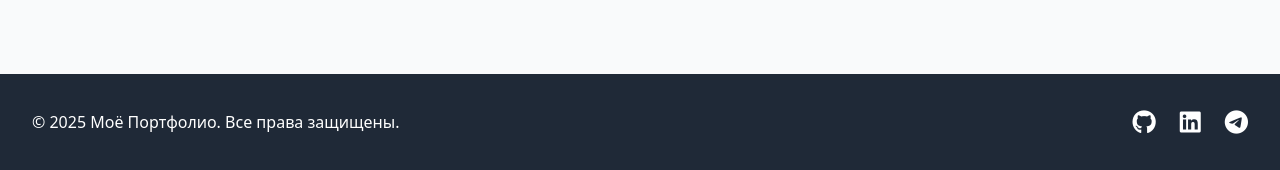
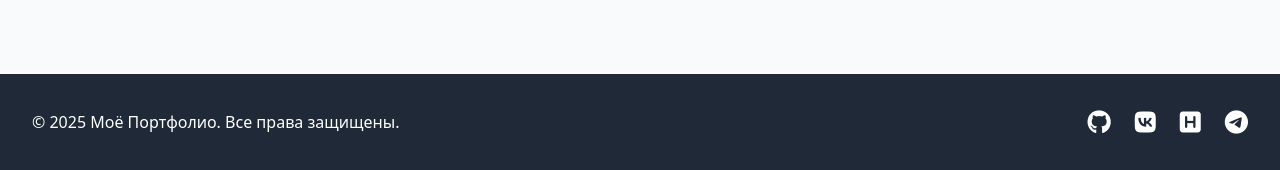
Before and after one commit to SergeiCherk/portfolio-site, a Django app: page /about/ in a window 1280 px wide. Shown: the part 854-1024 px from the top of the page. Run offline with Django 5.2, Linux system fonts and the light colour scheme; data that the repository does not hold is empty; parts of the project's set-up code (start-up, migrations or seed data) failed here and were passed over; some libraries are stand-ins or nearby versions.

Commit message:
Fix dark mode toggle and replace LinkedIn/Twitter with VK/Habr

```diff
--- a/static/css/style.css
+++ b/static/css/style.css
@@ -19,7 +19,17 @@ html {
     scroll-behavior: smooth;
 }
 
-/* Dark mode transitions */
+/* Плавная анимация темы */
 * {
-    transition: background-color 0.3s ease, color 0.3s ease;
+    transition: background-color 0.3s ease, color 0.3s ease, border-color 0.3s ease;
 }
+
+/* Анимация кнопки темы */
+#theme-toggle {
+    transition: transform 0.3s ease;
+}
+
+/* Отключаем transition для элементов которые не должны анимироваться */
+img, video, iframe {
+    transition: none !important;
+}
--- a/templates/about/index.html
+++ b/templates/about/index.html
@@ -33,28 +33,40 @@
 <div class="flex space-x-4 mb-6">
     {% if about.github %}
     <a href="{{ about.github }}" target="_blank"
-                       class="bg-gray-800 dark:bg-gray-700 text-white p-3 rounded-lg hover:bg-gray-700 dark:hover:bg-gray-600 transition">
+       class="bg-gray-800 dark:bg-gray-700 text-white p-3 rounded-lg hover:bg-gray-700 dark:hover:bg-gray-600 transition"
+       title="GitHub">
         <i class="fab fa-github text-xl"></i>
     </a>
     {% endif %}
 
-                    {% if about.linkedin %}
-                    <a href="{{ about.linkedin }}" target="_blank"
-                       class="bg-blue-600 text-white p-3 rounded-lg hover:bg-blue-700 transition">
-                        <i class="fab fa-linkedin text-xl"></i>
+    {% if about.vk %}
+    <a href="{{ about.vk }}" target="_blank"
+       class="bg-blue-500 text-white p-3 rounded-lg hover:bg-blue-600 transition"
+       title="ВКонтакте">
+        <i class="fab fa-vk text-xl"></i>
+    </a>
+    {% endif %}
+
+    {% if about.habr %}
+    <a href="{{ about.habr }}" target="_blank"
+       class="bg-teal-600 text-white p-3 rounded-lg hover:bg-teal-700 transition"
+       title="Habr">
+        <i class="fas fa-h-square text-xl"></i>
     </a>
     {% endif %}
 
     {% if about.telegram %}
     <a href="{{ about.telegram }}" target="_blank"
-                       class="bg-blue-500 text-white p-3 rounded-lg hover:bg-blue-600 transition">
+       class="bg-blue-400 text-white p-3 rounded-lg hover:bg-blue-500 transition"
+       title="Telegram">
         <i class="fab fa-telegram text-xl"></i>
     </a>
     {% endif %}
 
     {% if about.email %}
     <a href="mailto:{{ about.email }}"
-                       class="bg-red-600 text-white p-3 rounded-lg hover:bg-red-700 transition">
+       class="bg-red-600 text-white p-3 rounded-lg hover:bg-red-700 transition"
+       title="Email">
         <i class="fas fa-envelope text-xl"></i>
     </a>
     {% endif %}
--- a/templates/base.html
+++ b/templates/base.html
@@ -96,13 +96,24 @@
                 <p>&copy; 2025 Моё Портфолио. Все права защищены.</p>
             </div>
             <div class="flex space-x-6">
-                    <a href="#" class="hover:text-indigo-400 transition">
+                <a href="{{ about.github|default:'#' }}" target="_blank"
+                   class="hover:text-indigo-400 transition"
+                   title="GitHub">
                     <i class="fab fa-github text-2xl"></i>
                 </a>
-                    <a href="#" class="hover:text-indigo-400 transition">
-                        <i class="fab fa-linkedin text-2xl"></i>
+                <a href="{{ about.vk|default:'#' }}" target="_blank"
+                   class="hover:text-indigo-400 transition"
+                   title="ВКонтакте">
+                    <i class="fab fa-vk text-2xl"></i>
                 </a>
-                    <a href="#" class="hover:text-indigo-400 transition">
+                <a href="{{ about.habr|default:'#' }}" target="_blank"
+                   class="hover:text-indigo-400 transition"
+                   title="Habr">
+                    <i class="fas fa-h-square text-2xl"></i>
+                </a>
+                <a href="{{ about.telegram|default:'#' }}" target="_blank"
+                   class="hover:text-indigo-400 transition"
+                   title="Telegram">
                     <i class="fab fa-telegram text-2xl"></i>
                 </a>
             </div>
@@ -111,27 +122,42 @@
 </footer>
 
 <script>
-        // Переключатель темы
+    // Переключатель темы - ИСПРАВЛЕННАЯ ВЕРСИЯ
     const themeToggle = document.getElementById('theme-toggle');
     const html = document.documentElement;
 
-        // Проверяем сохранённую тему
-        if (localStorage.getItem('theme') === 'dark') {
+    // Проверяем сохранённую тему или системные настройки
+    const savedTheme = localStorage.getItem('theme');
+    const prefersDark = window.matchMedia('(prefers-color-scheme: dark)').matches;
+
+    if (savedTheme === 'dark' || (!savedTheme && prefersDark)) {
         html.classList.add('dark');
     }
 
+    // Обработчик клика
+    if (themeToggle) {
         themeToggle.addEventListener('click', () => {
             html.classList.toggle('dark');
-            localStorage.setItem('theme', html.classList.contains('dark') ? 'dark' : 'light');
+            const isDark = html.classList.contains('dark');
+            localStorage.setItem('theme', isDark ? 'dark' : 'light');
+
+            // Плавная анимация иконки
+            themeToggle.style.transform = 'rotate(360deg)';
+            setTimeout(() => {
+                themeToggle.style.transform = 'rotate(0deg)';
+            }, 300);
         });
+    }
 
     // Мобильное меню
     const mobileMenuButton = document.getElementById('mobile-menu-button');
     const mobileMenu = document.getElementById('mobile-menu');
 
+    if (mobileMenuButton && mobileMenu) {
         mobileMenuButton.addEventListener('click', () => {
             mobileMenu.classList.toggle('hidden');
         });
+    }
 </script>
 
     {% block extra_js %}{% endblock %}
```
Also changed, not shown: about/models.py (+5 -4 lines), templates/contact/index.html (+4 -4 lines). Lines whose indentation alone changed are shown as unchanged.
